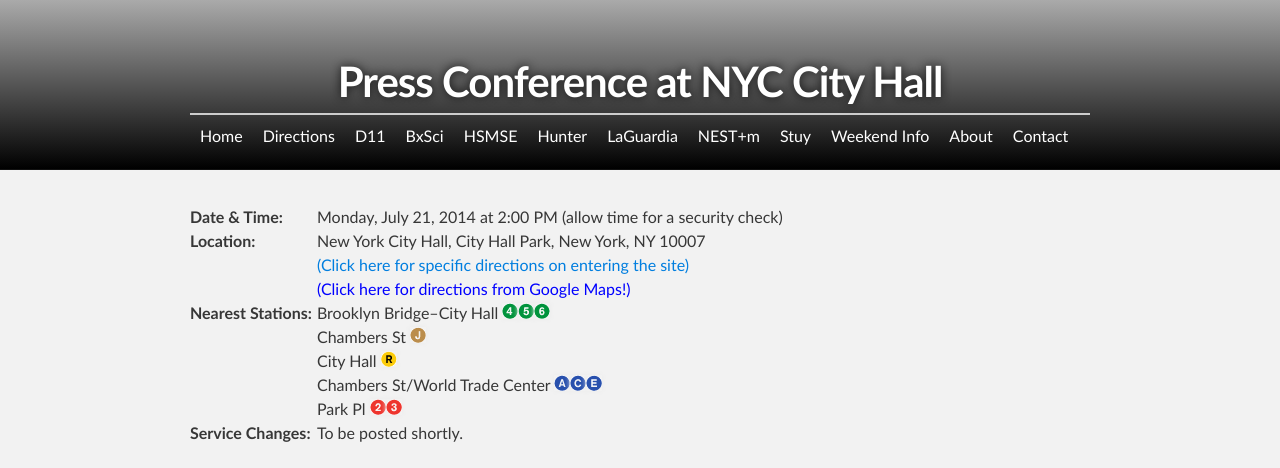
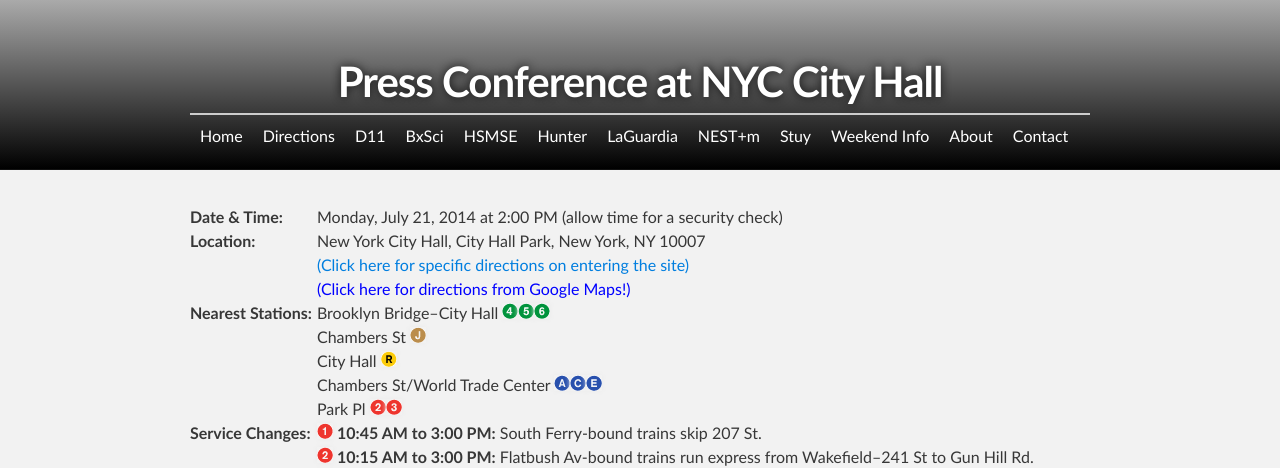
Before and after one commit to d11directions/d11directions.github.io, a Jekyll site: the page built from _posts/2014-07-21-City_Hall.html, in a window 1280 px wide. Shown: the top 468 px of the page. Built offline with Jekyll 4.4.1, drawn with Linux system fonts in a browser that asks for light colours; some of the changed text lies outside the part shown.

Commit message:
Update Hep Week events service changes

```diff
--- a/_posts/2014-07-21-City_Hall.html
+++ b/_posts/2014-07-21-City_Hall.html
@@ -12,7 +12,9 @@ nearest-stations:
     - Chambers St/World Trade Center <img src="/img/A.png" alt="(A)"><img src="/img/C.png" alt="(C)"><img src="/img/E.png" alt="(E)">
     - Park Pl <img src="/img/2.png" alt="(2)"><img src="/img/3.png" alt="(3)">
 changes-brief:
-    - To be posted shortly.
+    - <img src="/img/1.png" alt="(1)"> <strong>10:45 AM to 3:00 PM:</strong> South Ferry-bound trains skip 207 St.
+    - <img src="/img/2.png" alt="(2)"> <strong>10:15 AM to 3:00 PM:</strong> Flatbush Av-bound trains run express from Wakefield&ndash;241 St to Gun Hill Rd.
+    - <img src="/img/4.png" alt="(4)"> <strong>10:45 AM to 3:00 PM:</strong> Crown Heights-bound trains run express from Mosholu Pkwy to Burnside Av.
 changes-ext: http://travel.mtanyct.info/serviceadvisory/routeStatusResult.aspx?tag=ALL&date=07/21/2014&time=&method=getstatus4
 gmap: https://maps.google.com/maps?f=d&amp;source=s_d&amp;saddr=&amp;daddr=New+York+City+Hall,+City+Hall+Park,+New+York,+NY+10007&amp;hl=en&amp;geocode=FUY6bQId1cGW-ymz74yo_VjCiTEHACGNdYgefw&amp;sll=40.712774,-74.006059&amp;sspn=0.00749,0.016512&amp;dirflg=r&amp;ttype=arr&amp;date=07%2F21%2F14&amp;time=1:30pm&amp;noexp=0&amp;noal=0&amp;sort=def&amp;mra=ls&amp;ie=UTF8&amp;t=m&amp;start=0&amp;ll=40.712774,-74.006059&amp;spn=0.00749,0.016512
 ---
```
